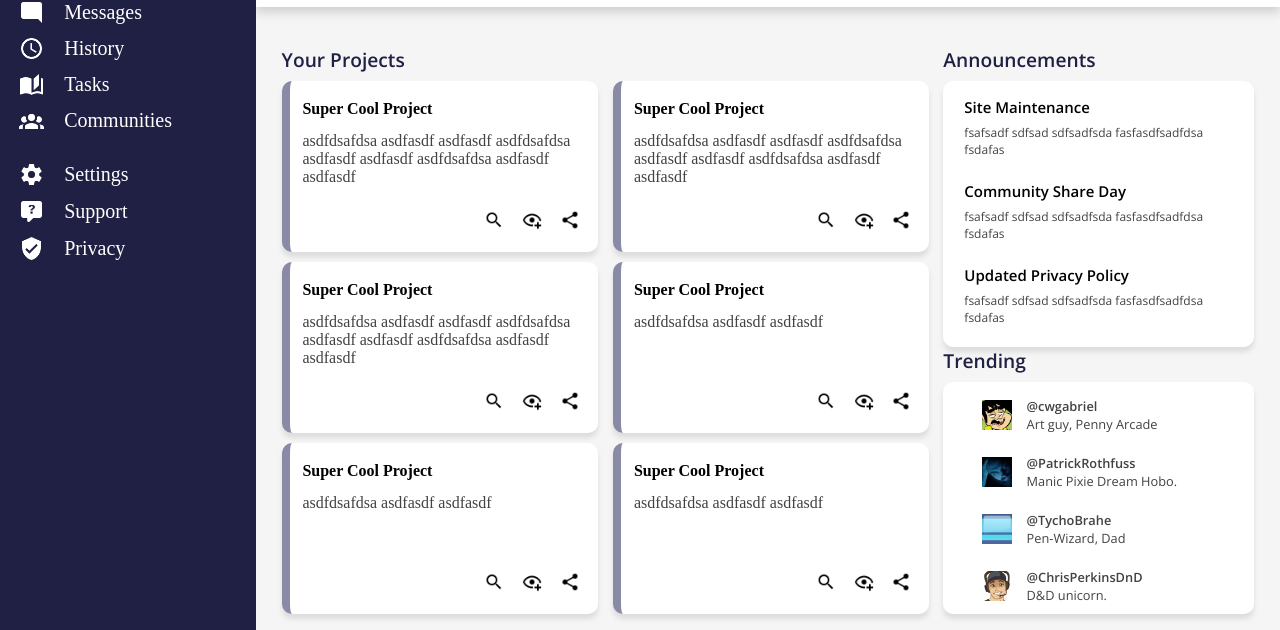
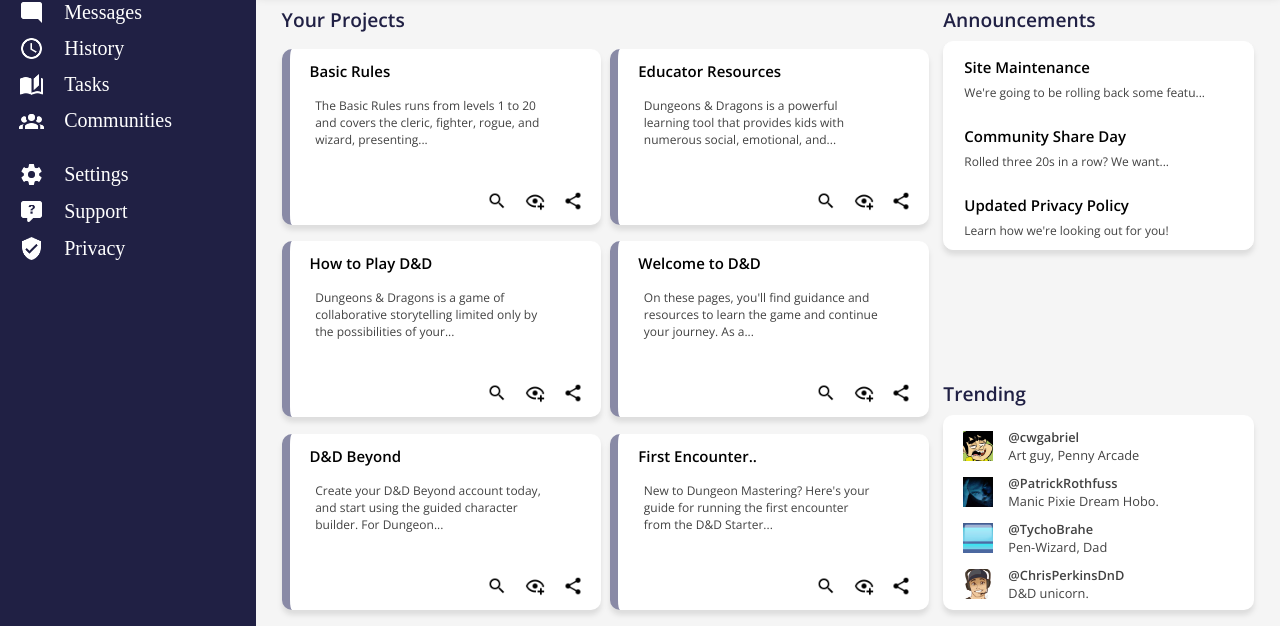
Before and after one commit to depwine/admin-page, a plain HTML site: page index.html in a window 1280 px wide. Shown: the part 174-804 px from the top of the page. Drawn offline with nearby package versions, Linux system fonts and the light colour scheme.

Commit message:
mostly done content + layout, might tweak later dnno

```diff
--- a/index.html
+++ b/index.html
@@ -103,13 +103,10 @@
                 <div class="articles">
                 <div class="article">
                     <div class="artHead">
-                        Super Cool Project
+                        <p class="artTitle">Basic Rules</p>
                     </div>
                     <div class="artBody">
-                        asdfdsafdsa asdfasdf asdfasdf
-                        asdfdsafdsa asdfasdf asdfasdf
-                        asdfdsafdsa asdfasdf asdfasdf
-
+                        <p class="artBody">The Basic Rules runs from levels 1 to 20 and covers the cleric, fighter, rogue, and wizard, presenting...</p>
                     </div>
                     <div class="artIcons">
                         <img src="images/search.png" class="small-icon">
@@ -119,12 +116,10 @@
                 </div>
                 <div class="article">
                     <div class="artHead">
-                        Super Cool Project
+                        <p class="artTitle">Educator Resources</p>
                     </div>
                     <div class="artBody">
-                        asdfdsafdsa asdfasdf asdfasdf
-                        asdfdsafdsa asdfasdf asdfasdf
-                        asdfdsafdsa asdfasdf asdfasdf
+                        <p class="artBody">Dungeons & Dragons is a powerful learning tool that provides kids with numerous social, emotional, and...</p>
                     </div>
                     <div class="artIcons">
                         <img src="images/search.png" class="small-icon">
@@ -134,12 +129,10 @@
                 </div>
                 <div class="article">
                     <div class="artHead">
-                        Super Cool Project
+                        <p class="artTitle">How to Play D&D</p>
                     </div>
                     <div class="artBody">
-                        asdfdsafdsa asdfasdf asdfasdf
-                        asdfdsafdsa asdfasdf asdfasdf
-                        asdfdsafdsa asdfasdf asdfasdf
+                        <p class="artBody">Dungeons & Dragons is a game of collaborative storytelling limited only by the possibilities of your...</p>
                     </div>
                     <div class="artIcons">
                         <img src="images/search.png" class="small-icon">
@@ -149,10 +142,10 @@
                 </div>
                 <div class="article">
                     <div class="artHead">
-                        Super Cool Project
+                        <p class="artTitle">Welcome to D&D</p>
                     </div>
                     <div class="artBody">
-                        asdfdsafdsa asdfasdf asdfasdf
+                        <p class="artBody">On these pages, you'll find guidance and resources to learn the game and continue your journey. As a...</p>
                     </div>
                     <div class="artIcons">
                         <img src="images/search.png" class="small-icon">
@@ -162,10 +155,10 @@
                 </div>
                 <div class="article">
                     <div class="artHead">
-                        Super Cool Project
+                        <p class="artTitle">D&D Beyond</p>
                     </div>
                     <div class="artBody">
-                        asdfdsafdsa asdfasdf asdfasdf
+                        <p class="artBody">Create your D&D Beyond account today, and start using the guided character builder. For Dungeon...</p>
                     </div>
                     <div class="artIcons">
                         <img src="images/search.png" class="small-icon">
@@ -175,10 +168,10 @@
                 </div>
                 <div class="article">
                     <div class="artHead">
-                        Super Cool Project
+                        <p class="artTitle">First Encounter..</p>
                     </div>
                     <div class="artBody">
-                        asdfdsafdsa asdfasdf asdfasdf
+                        <p class="artBody">New to Dungeon Mastering? Here's your guide for running the first encounter from the D&D Starter...</p>
                     </div>
                     <div class="artIcons">
                         <img src="images/search.png" class="small-icon">
@@ -198,29 +191,17 @@
                     <div class="announcements">
                         <div class="annOne news">
                             <p class="title">Site Maintenance</p>
-                            <p class=content> fsafsadf
-                            sdfsad
-                            sdfsadfsda
-                            fasfasdfsadfdsa
-                            fsdafas
+                            <p class=content>We're going to be rolling back some featu...
                             </p>
                         </div>
                         <div class="annTwo news">
                             <p class="title">Community Share Day</p>
-                            <p class=content> fsafsadf
-                            sdfsad
-                            sdfsadfsda
-                            fasfasdfsadfdsa
-                            fsdafas
+                            <p class=content> Rolled three 20s in a row? We want...
                             </p>
                         </div>
                         <div class="annThree news">
                             <p class="title">Updated Privacy Policy</p>
-                            <p class=content> fsafsadf
-                            sdfsad
-                            sdfsadfsda
-                            fasfasdfsadfdsa
-                            fsdafas
+                            <p class=content> Learn how we're looking out for you!
                             </p>
                         </div>
                     </div>
--- a/styles.css
+++ b/styles.css
@@ -129,7 +129,7 @@ p{
     display: grid;
     grid-template-columns: 40px 1fr 10vw 40px 40px auto;
     column-gap: 10px;
-    margin: 3vh 2vw 0vh 5vw;
+    margin: 2vh 2vw 0vh 5vw;
     align-items: center;
 }
 
@@ -185,7 +185,7 @@ p{
 .bottomHeader{
     display: grid;
     grid-template-columns: 80px 1fr 340px;
-    margin: 2vh 2vw 2vh 5vw;
+    margin: 2vh 2vw 1vh 5vw;
     align-items: center;
 }
 
@@ -315,7 +315,7 @@ ul{
 
     display: grid;
     grid-template-columns: 1fr;
-    grid-template-rows: 8vh 1fr;
+    grid-template-rows: 6vh 1fr;
 
     padding: 0 0 0vh 0;
 
@@ -323,7 +323,7 @@ ul{
 }
 
 .projectDiv{
-    height: 8vh;
+    height: 5vh;
 }
 
 .articles{
@@ -331,13 +331,17 @@ ul{
     display: grid;
 
     grid-template-columns: 1fr 1fr;
-    grid-template-rows: 1fr 1fr 1fr;
+    grid-template-rows: 1fr 1fr auto;
 
-    gap: 1.2vh 1.2vw;
+    justify-content: end;
+    align-items: space-between;
+
+    gap: 1.2vh 1.2vh;
     margin: 0 0 0px 0;
 }
 
 .article{
+    height: 20vh;
     display: grid;
 
     grid-template-columns: 1fr;
@@ -345,24 +349,27 @@ ul{
 
     border-left: 8px solid var(--colorOne);
     border-radius: 10px;
-    padding: 2vh 0 2vh 0;
+
+    padding: 1vh 0 1vh 0;
 
     background-color: var(--bg-article);
 
     box-shadow: 0 5px 5px rgba(128, 128, 128, 0.205);
 }
 
-.artHead, .artBody{
-    margin: 0.4vh 2vw 0 1vw;
-}
 
 .artHead{
     font-weight: var(--font-bold);
+    padding: 0.5vh 0 0 20px;
 }
 
 .artBody{
-    padding: 0.5vh 0 0 0;
+    padding: 0 0 0 0;
     color: var(--text-colorMiddle);
+    margin: 0.5vh 2vw 0 1vw;
+
+    font-size: clamp(12px, 0.7vw, 14px);
+
 }
 
 .artIcons{
@@ -372,17 +379,21 @@ ul{
     column-gap: 1vw;
     justify-content: end;
     align-items: center;
-    padding: 0 1vw 0.5vh 0;
+    padding: 0 1vw;
 }
 
 .artIcons > :nth-child(1){
     grid-column: 2/3;
 }
 
+.artTitle{
+    font-size: clamp(15px, 1vw, 20px);
+}
+
 .news{
     /*border: 1px solid blue;*/
-    margin: 5px 3px 5px 0px;
-    padding: 0 0 5px 10px;
+    margin: 5px 3px 0px 0px;
+    padding: 0 0 0px 10px;
 }
 /* right top*/
 
@@ -429,7 +440,7 @@ ul{
 }
 
 .announceDiv{
-    height: 8vh;
+    height: 5vh;
 }
 
 .announcements{
@@ -445,7 +456,7 @@ ul{
 
     padding: 10px 10px 10px 10px;
 
-    row-gap: 1vh;
+    row-gap: 20px;
     font-size: clamp(15px, 1vw, 20px);
 
     background-color: var(--bg-article);
@@ -472,9 +483,9 @@ hr{
     flex-direction: column;
     justify-content: space-between;
 
-    padding: 10px 10px 10px 10px;
+    padding: 8px 10px 8px 10px;
 
-    row-gap: 2vh;
+    row-gap: 5px;
 
     background-color: var(--bg-article);
     border-radius: 10px;
@@ -484,7 +495,7 @@ hr{
 
 .trend{
     display: grid;
-    grid-template-columns: 1fr 4fr;
+    grid-template-columns: auto 4fr;
 
     font-size: clamp(12px, 1.5vw, 15px);
     column-gap: clamp(15px, 1vw, 20px);
@@ -513,7 +524,7 @@ hr{
 }
 
 .twit-icon{
-    height: clamp(30px, 1vw, 55px);
-    width: clamp(30px, 1vw, 55px);
+    height: clamp(20px, 30px, 40px);
+    width:  clamp(20px, 30px, 40px);
     justify-self: end;
 }
```
